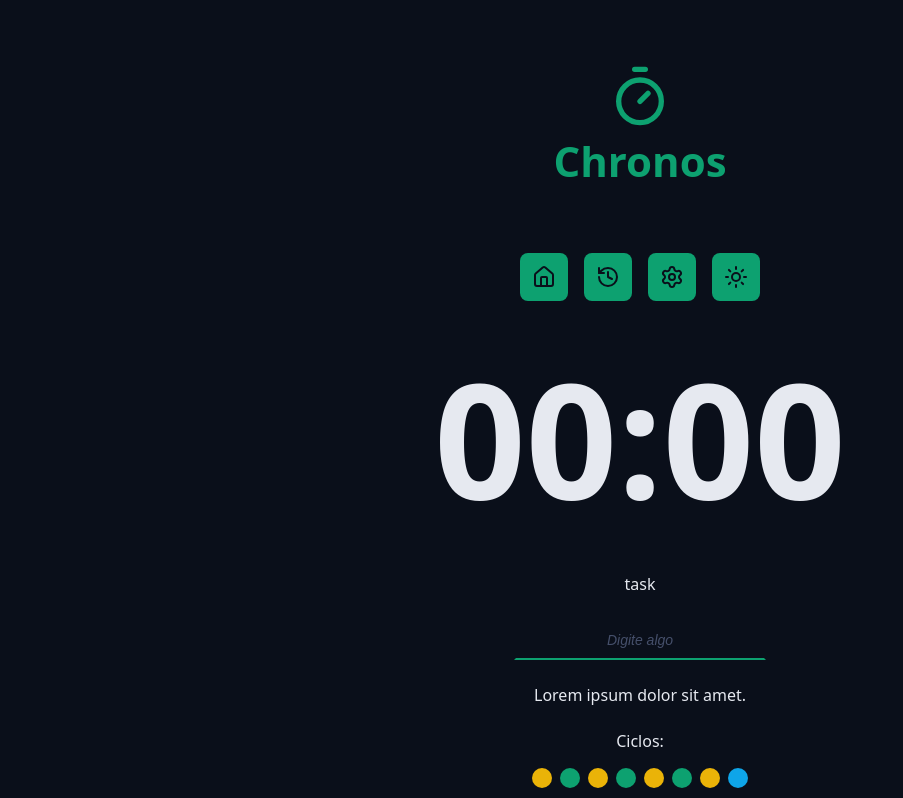
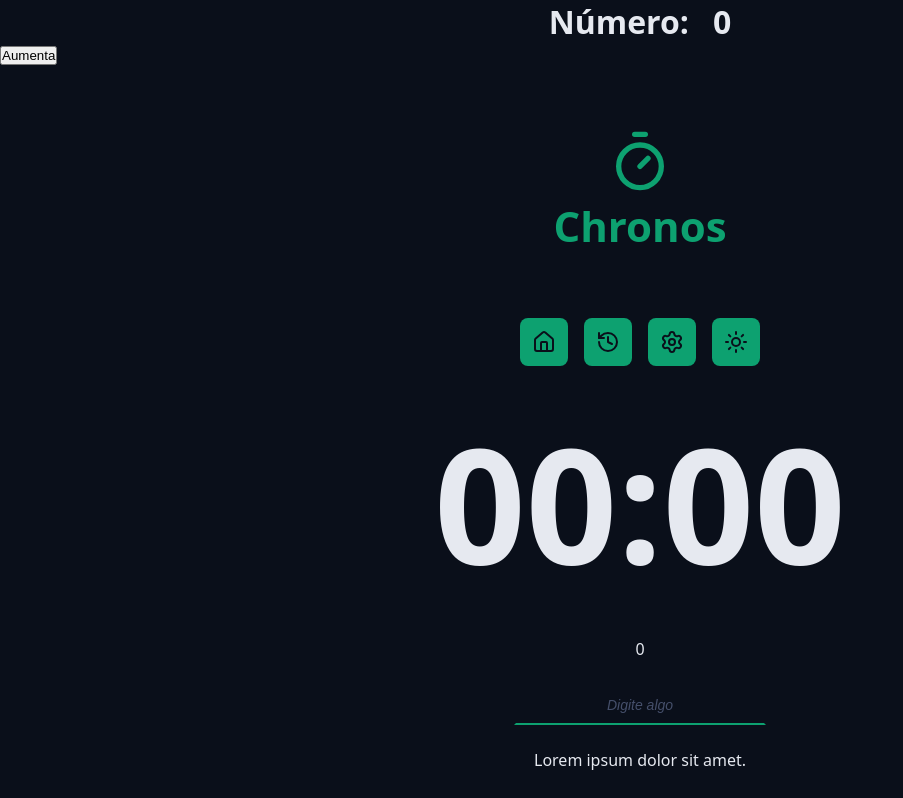
Before and after one commit to Felipe-PS-95/chronos-pomodoro, a React (Vite) app: page / in a window 1280 px wide. Shown: the top 798 px of the page, without its empty margins (0-903 px from the left). Built offline with nearby package versions, Linux system fonts and the light colour scheme.

Commit message:
33. Entendendo o estado e o problema do efeito colateral

```diff
--- a/src/App.tsx
+++ b/src/App.tsx
@@ -10,13 +10,28 @@
 import { DefaultInput } from "./components/DefaultInput";
 import { Cycles } from "./components/Cycles";
 import { DefaultButton } from "./components/DefaultButton";
-import { PlayCircleIcon, StopCircleIcon } from "lucide-react";
+import { PlayCircleIcon } from "lucide-react";
 
 export function App() {
-  console.log("Oi");
+  let numero = 0;
+
+  function handleClick() {
+    const span = document.getElementById("numero");
+
+    if (!span) return;
+
+    numero += 1;
+    span.innerText = numero.toString();
+    console.log(numero, Date.now());
+  }
 
   return (
     <>
+      <Heading>
+        Número: <span id="numero">{numero}</span>
+      </Heading>
+      <button onClick={handleClick}>Aumenta</button>
+
       <Container>
         <Logo />
       </Container>
@@ -33,7 +48,7 @@
         <form className="form" action="">
           <div className="formRow">
             <DefaultInput
-              labelText="task"
+              labelText={numero.toString()}
               id="meuInput"
               type="text"
               placeholder="Digite algo"
```
